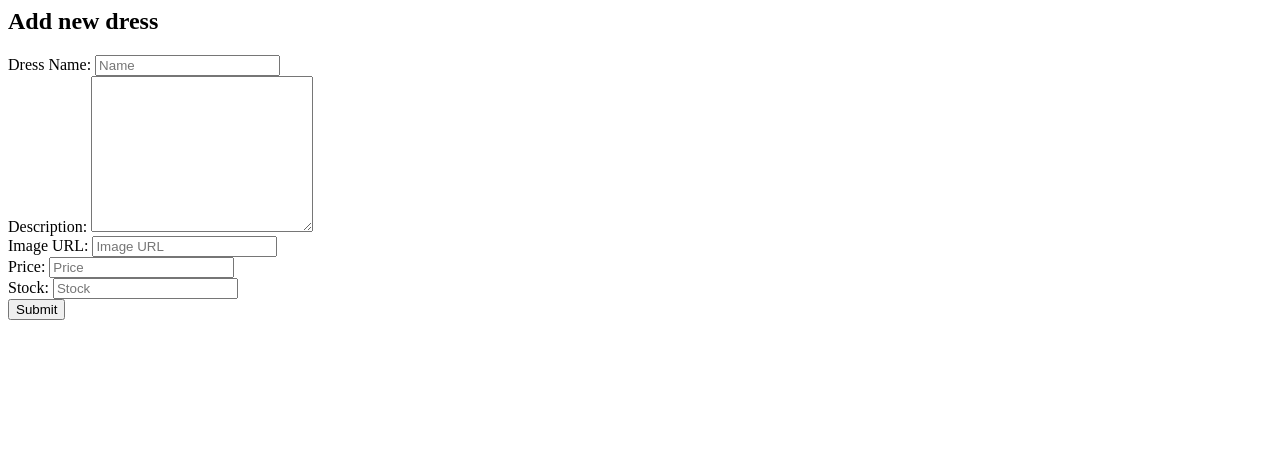
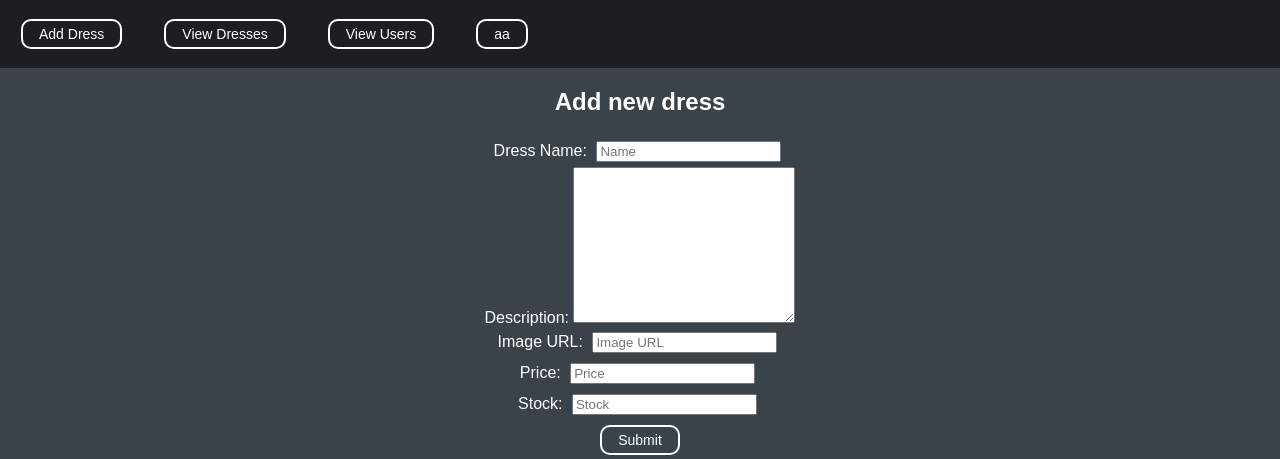
Before and after one commit to Challenger-84/cs_project, a Flask app: page /admin/addnewdress in a window 1280 px wide. Shown: the top 459 px of the page. Run offline with Flask 2, Linux system fonts and the light colour scheme; some libraries are stand-ins or nearby versions.

Commit message:
Added navbar to admin page iframes

```diff
--- a/admin/admin.py
+++ b/admin/admin.py
@@ -9,7 +9,7 @@ def admin():
     return render_template('admin.html',
                             homepage_link = url_for('home') ,
                             profile_link = url_for('profile'),
-                            addnewdress_link = url_for('admin.viewallusers'))
+                            addnewdress_link = url_for('admin.addnewdress'))
 
 @admin_blueprint.route('/addnewdress', methods=['GET', 'POST'])
 def addnewdress():
@@ -32,7 +32,10 @@ def addnewdress():
         flash("Dress added to the store database.")
         return redirect(url_for('admin.addnewdress'))
     else:
-        return render_template('addnewdress.html')
+        return render_template('addnewdress.html',
+                                add_dress_link = url_for('admin.addnewdress'),
+                                view_dress_link = url_for('admin.viewalldress'),
+                                view_user_link= url_for('admin.viewallusers'))
 
 @admin_blueprint.route('/viewalldress')
 def viewalldress():
@@ -43,7 +46,10 @@ def viewalldress():
     print(dresses)
     conn.close
     return render_template('viewalldress.html',
-                            dresses = dresses)
+                            dresses = dresses,
+                            add_dress_link = url_for('admin.addnewdress'),
+                            view_dress_link = url_for('admin.viewalldress'),
+                            view_user_link= url_for('admin.viewallusers'))
 
 @admin_blueprint.route('/viewallusers')
 def viewallusers():
@@ -54,4 +60,7 @@ def viewallusers():
     users = view_all_users(conn)
 
     return render_template('viewallusers.html',
-                            users = users)
+                            users = users,
+                            add_dress_link = url_for('admin.addnewdress'),
+                            view_dress_link = url_for('admin.viewalldress'),
+                            view_user_link= url_for('admin.viewallusers'))
--- a/admin/templates/addnewdress.html
+++ b/admin/templates/addnewdress.html
@@ -1,5 +1,6 @@
+{% extends 'admin_ibase.html' %}
 {% block Title %}
-    <title>Add New Dress</title>
+    Add New Dress
 {% endblock %}
 
 {% block content %}
--- a/admin/templates/admin_ibase.html
+++ b/admin/templates/admin_ibase.html
@@ -10,6 +10,28 @@
         <title>{% block Title %}{% endblock %}</title>
     </head>
     <body>
+        <ul class=navbar>
+            <li>
+                <a href="{{ add_dress_link }}">
+                    <input class="button" type="button" value="Add Dress">
+                </a>
+            </li>
+            <li>
+                <a href="{{ view_dress_link }}">
+                    <input class="button" type="button" value="View Dresses">
+                </a>
+            </li>
+            <li>
+                <a href="{{ view_user_link }}">
+                    <input class="button" type="button" value="View Users">
+                </a>
+            </li>
+            <li>
+                <a href="{{ aaaa }}">
+                    <input class="button" type="button" value="aa">
+                </a>
+            </li>
+        </ul>
         {% block content %}
         {% endblock %}
     </body>
```
